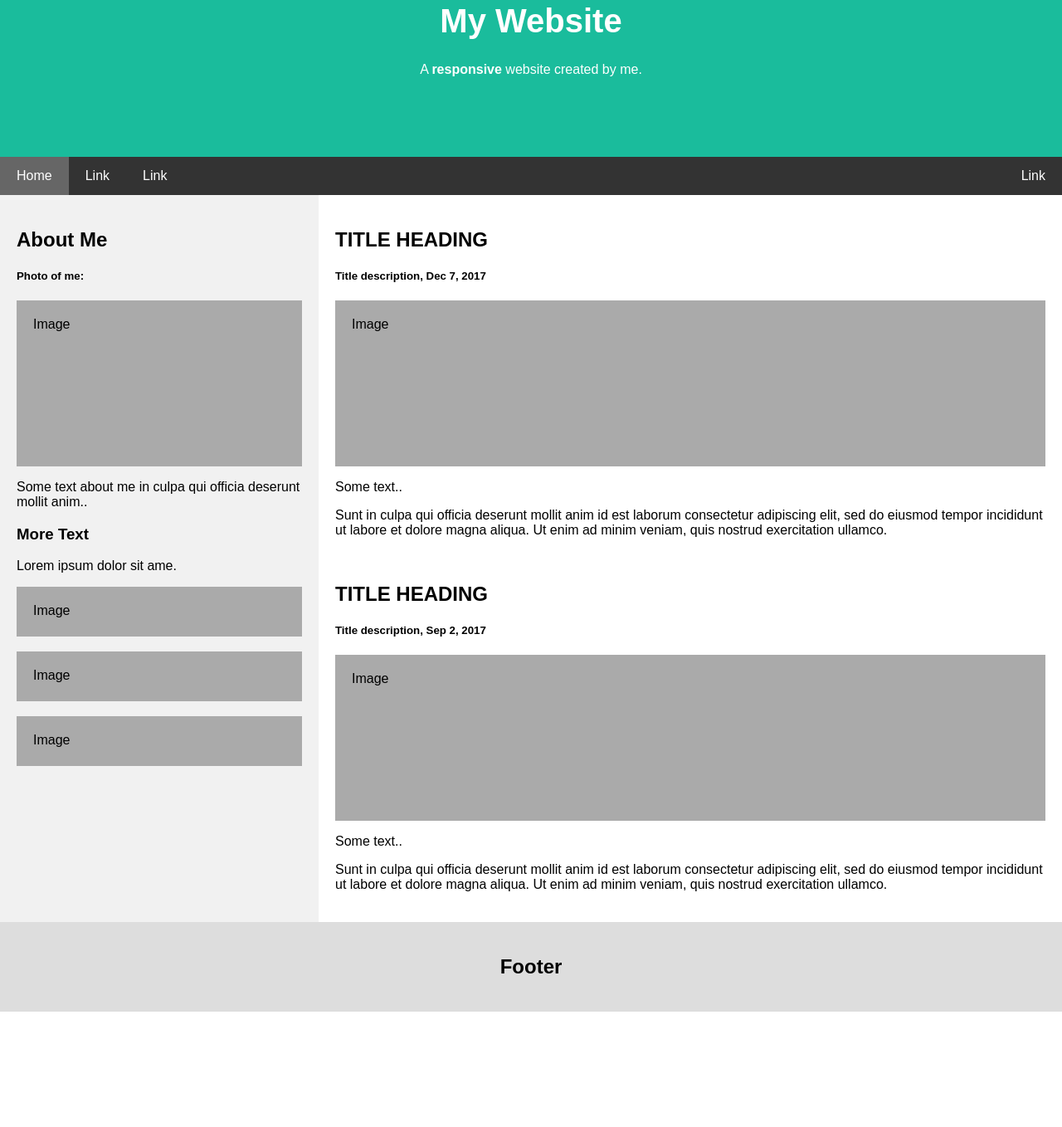
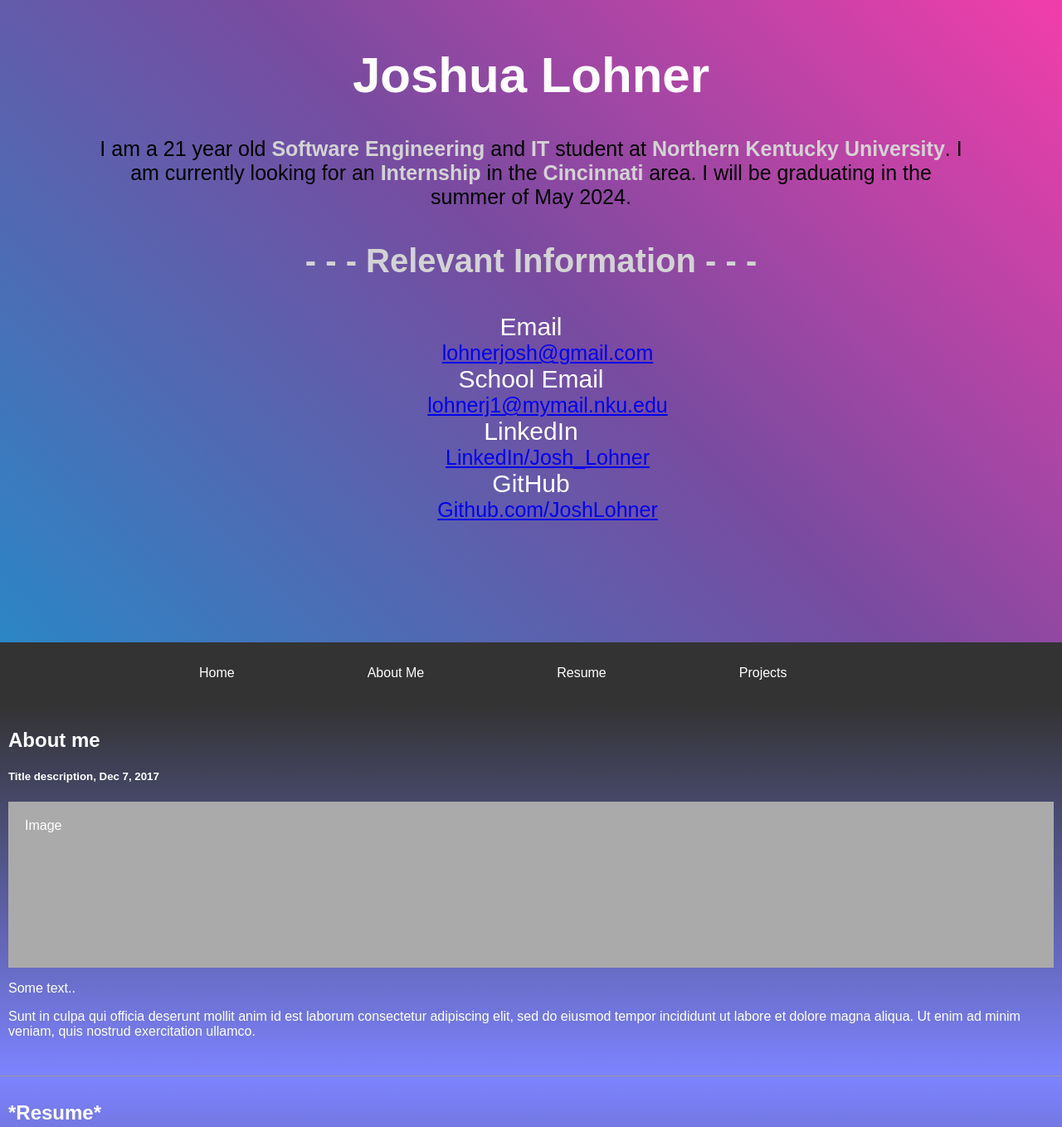
Before and after one commit to JoshLohner/lohnerj.github.io, a plain HTML site: page index.html in a window 1280 px wide. Shown: the part 104-1462 px from the top of the page at 83% size. Before the commit the page ends 1323 px from the top, so only its background shows below. Drawn offline with Linux system fonts and the light colour scheme.

Commit message:
Added better colors and fixed links
Broke the navbar, and the github link is leaking into the navbar

```diff
--- a/index.html
+++ b/index.html
@@ -12,41 +12,64 @@
 
 <body>
   <div class="header">
-  <h1>My Website</h1>
-  <p>A <b>responsive</b> website created by me.</p>
+    <h1>Joshua Lohner</h1>
+    <p>I am a 21 year old <b>Software Engineering</b> and <b>IT</b> student at <b>Northern Kentucky University</b>. I am currently looking for an <b>Internship</b> in the <b>Cincinnati</b> area. I will be graduating in the summer of May 2024.</p>
+    <h2><p>- - - Relevant Information - - -</p></h2>
+    <dl>
+      <dt>Email</dt>
+      <dd><a href="mailto:lohnerjosh@gmail.com">lohnerjosh@gmail.com</a></dd>
+      <dt>School Email</dt>
+      <dd><a href="mailto:lohnerj1@mymail.nku.edu">lohnerj1@mymail.nku.edu</a></dd>
+      <dt>LinkedIn</dt>
+      <dd><a href="https://www.linkedin.com/in/josh-lohner-900487230/">LinkedIn/Josh_Lohner</a></dd>
+      <dt>GitHub</dt>
+      <dd><a href="https://github.com/JoshLohner">Github.com/JoshLohner</dd>
+    </dl>
   </div>
-
+  <nav>
     <div class="navbar">
       <a href="#" class="active">Home</a>
-  <a href="#">Link</a>
-  <a href="#">Link</a>
-  <a href="#" class="right">Link</a>
+      <a href="#first">About Me</a>
+      <a href="#second">Resume</a>
+      <a href="#third">Projects</a>
     </div>
+  </nav>
+
 
   <div class="row">
-  <div class="side">
-    <h2>About Me</h2>
-    <h5>Photo of me:</h5>
-    <div class="fakeimg" style="height:200px;">Image</div>
-    <p>Some text about me in culpa qui officia deserunt mollit anim..</p>
-    <h3>More Text</h3>
-    <p>Lorem ipsum dolor sit ame.</p>
-    <div class="fakeimg" style="height:60px;">Image</div><br>
-    <div class="fakeimg" style="height:60px;">Image</div><br>
-    <div class="fakeimg" style="height:60px;">Image</div>
-  </div>
     <div class="main">
-    <h2>TITLE HEADING</h2>
+      <div class="slant1" id="first">
+        <h2>About me</h2>
         <h5>Title description, Dec 7, 2017</h5>
         <div class="fakeimg" style="height:200px;">Image</div>
         <p>Some text..</p>
-    <p>Sunt in culpa qui officia deserunt mollit anim id est laborum consectetur adipiscing elit, sed do eiusmod tempor incididunt ut labore et dolore magna aliqua. Ut enim ad minim veniam, quis nostrud exercitation ullamco.</p>
+        <p>Sunt in culpa qui officia deserunt mollit anim id est laborum consectetur adipiscing elit, sed do eiusmod
+          tempor incididunt ut labore et dolore magna aliqua. Ut enim ad minim veniam, quis nostrud exercitation
+          ullamco.</p>
         <br>
-    <h2>TITLE HEADING</h2>
+      </div>
+      <div class="slant2" id="second">
+        <h2>*Resume*</h2>
         <h5>Title description, Sep 2, 2017</h5>
         <div class="fakeimg" style="height:200px;">Image</div>
         <p>Some text..</p>
-    <p>Sunt in culpa qui officia deserunt mollit anim id est laborum consectetur adipiscing elit, sed do eiusmod tempor incididunt ut labore et dolore magna aliqua. Ut enim ad minim veniam, quis nostrud exercitation ullamco.</p>
+        <p>Sunt in culpa qui officia deserunt mollit anim id est laborum consectetur adipiscing elit, sed do eiusmod
+          tempor incididunt ut labore et dolore magna aliqua. Ut enim ad minim veniam, quis nostrud exercitation
+          ullamco.
+        </p>
+        <br>
+      </div>
+      <div class="slant3" id="third">
+        <h2>Projects</h2>
+        <h5>Title description, Sep 2, 2017</h5>
+        <div class="fakeimg" style="height:200px;">Image</div>
+        <p>Some text..</p>
+        <p>Sunt in culpa qui officia deserunt mollit anim id est laborum consectetur adipiscing elit, sed do eiusmod
+          tempor incididunt ut labore et dolore magna aliqua. Ut enim ad minim veniam, quis nostrud exercitation
+          ullamco.
+        </p>
+        <br>
+      </div>
     </div>
   </div>
 
@@ -55,4 +78,5 @@
   </div>
 
 </body>
+
 </html>
--- a/navbar.css
+++ b/navbar.css
@@ -3,11 +3,12 @@
   box-sizing: border-box;
   outline: dotted;
   outline-color: red;
-} */
+}  */
 
 
 * {
   box-sizing: border-box;
+
 }
 
 /* Style the body */
@@ -18,15 +19,39 @@ body {
 
 /* Header/logo Title */
 .header {
-  padding: 80px;
+  padding: 120px;
   text-align: center;
-  background: #1abc9c;
   color: white;
+  font-size: 25px;
+  background-color: #FF3CAC;
+  background-image: linear-gradient(225deg, #FF3CAC 0%, #784BA0 50%, #2B86C5 100%);
+  color:black
 }
 
 /* Increase the font size of the heading */
 .header h1 {
+  font-size: 60px;
+  color: white;
+}
+
+.header h2 {
   font-size: 40px;
+  color: #D3D3D3;
+}
+
+.header b {
+  color: #D3D3D3;
+}
+
+
+dl dt {
+  color:white;
+  font-size:30px;
+}
+
+dl dd {
+  color:black;
+  font-size:25px;
 }
 
 /* Sticky navbar - toggles between relative and fixed, depending on the scroll position. It is positioned relative until a given offset position is met in the viewport - then it "sticks" in place (like position:fixed). The sticky value is not supported in IE or Edge 15 and earlier versions. However, for these versions the navbar will inherit default position */
@@ -34,7 +59,7 @@ body {
   overflow: hidden;
   background-color: #333;
   position: sticky;
-  position: -webkit-sticky;
+
   top: 0;
 }
 
@@ -44,7 +69,7 @@ body {
   display: block;
   color: white;
   text-align: center;
-  padding: 14px 20px;
+  padding: 28px 80px;
   text-decoration: none;
 }
 
@@ -56,39 +81,38 @@ body {
 
 /* Change color on hover */
 .navbar a:hover {
-  background-color: #ddd;
-  color: black;
+  background-color: #06A77D;
+
 }
 
 /* Active/current link */
-.navbar a.active {
-  background-color: #666;
-  color: white;
-}
+
+
 
 /* Column container */
 .row {
-  display: -ms-flexbox; /* IE10 */
+  display: -ms-flexbox;
+  /* IE10 */
   display: flex;
-  -ms-flex-wrap: wrap; /* IE10 */
+  -ms-flex-wrap: wrap;
+  /* IE10 */
   flex-wrap: wrap;
 }
 
 /* Create two unequal columns that sits next to each other */
 /* Sidebar/left column */
-.side {
-  -ms-flex: 30%; /* IE10 */
-  flex: 30%;
-  background-color: #f1f1f1;
-  padding: 20px;
-}
+
+
 
 /* Main column */
 .main {
-  -ms-flex: 70%; /* IE10 */
+  -ms-flex: 70%;
+  /* IE10 */
   flex: 70%;
-  background-color: white;
-  padding: 20px;
+  color: white;
+  padding: 0px;
+  scroll-padding-top: 70px;
+
 }
 
 /* Fake image, just for this example */
@@ -96,6 +120,27 @@ body {
   background-color: #aaa;
   width: 100%;
   padding: 20px;
+}
+
+
+
+.slant1 {
+  padding: 10px;
+  background: linear-gradient(to bottom, #333, #7D83FF);
+  border-bottom: 1px outset;
+
+}
+
+.slant2 {
+  padding: 10px;
+  background: linear-gradient(to bottom, #7D83FF, #333);
+  border-bottom: 1px outset;
+}
+
+.slant3 {
+  padding: 10px;
+  background: linear-gradient(to bottom, #333, #7D83FF);
+  border-bottom: 1px outset;
 }
 
 /* Footer */
```
Lines whose indentation alone changed are shown as unchanged.
